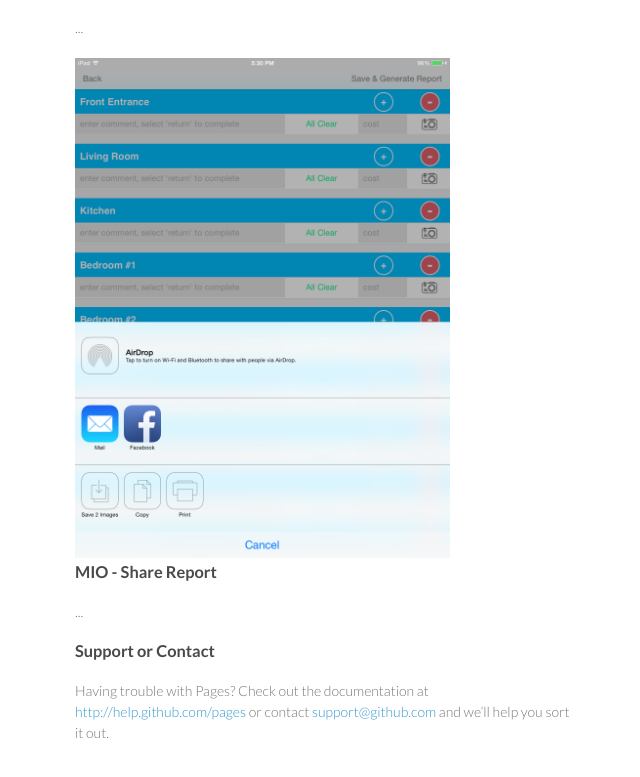
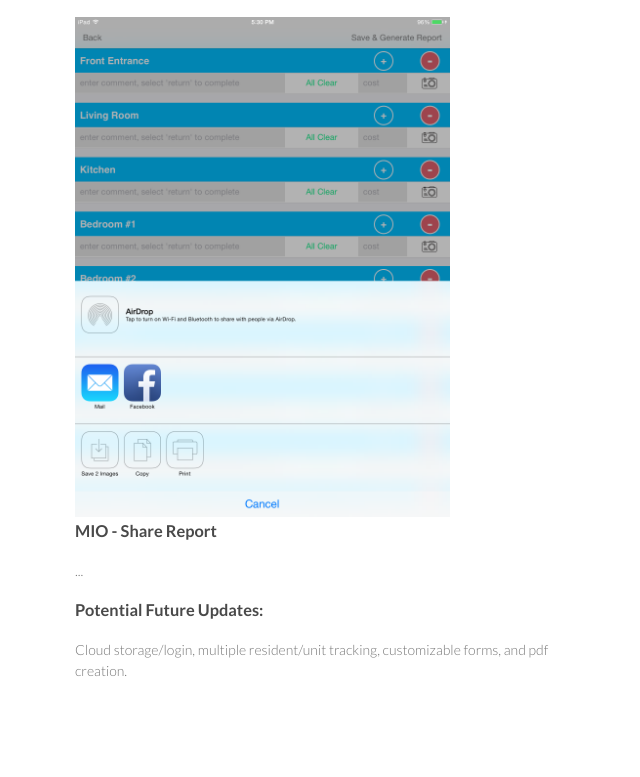
Before and after one commit to HoushmandA06/MIO-app, a plain HTML site: page index.html in a window 1280 px wide. Shown: the part 1793-2570 px from the top of the page, without its empty margins (495-1135 px from the left). After the commit the page ends 2544 px from the top, so only its background shows below. Drawn offline with Linux system fonts and the light colour scheme.

Commit message:
tweaks to comments

```diff
--- a/index.html
+++ b/index.html
@@ -40,8 +40,6 @@
 </ul>
 
 
-Future versions of MIO will include cloud storage/login, multiple resident/unit tracking, customizable forms, and pdf creation.
-
      <!--    <p class="view"><a href="https://github.com/HoushmandA06/MIO-ISSUES">View the Project on GitHub <small>HoushmandA06/MIO-ISSUES</small></a></p>
 
 
@@ -63,12 +61,6 @@ Future versions of MIO will include cloud storage/login, multiple resident/unit
 
 <p>...</p>
 
-<!-- <pre><code>$ cd your_repo_root/repo_name
-$ git fetch origin
-$ git checkout gh-pages
-</code></pre> -->
-
-<p>...</p>
 
 <img src="Screenshot2.png" style="max-width:75%" />
 
@@ -93,9 +85,10 @@ $ git checkout gh-pages
 <p>...</p>
 
 <h3>
-<a name="support-or-contact" class="anchor" href="#support-or-contact"><span class="octicon octicon-link"></span></a>Support or Contact</h3>
+<a name="support-or-contact" class="anchor" href="#support-or-contact"><span class="octicon octicon-link"></span></a> Potential Future Updates: </h3>
 
-<p>Having trouble with Pages? Check out the documentation at <a href="http://help.github.com/pages">http://help.github.com/pages</a> or contact <a href="mailto:support@github.com">support@github.com</a> and we’ll help you sort it out.</p>
+<p> Cloud storage/login, multiple resident/unit tracking, customizable forms, and pdf creation. </p>
+
       </section>
       <footer>
         <p>This project is maintained by <a href="https://github.com/HoushmandA06">AliHoushmand</a></p>
```
